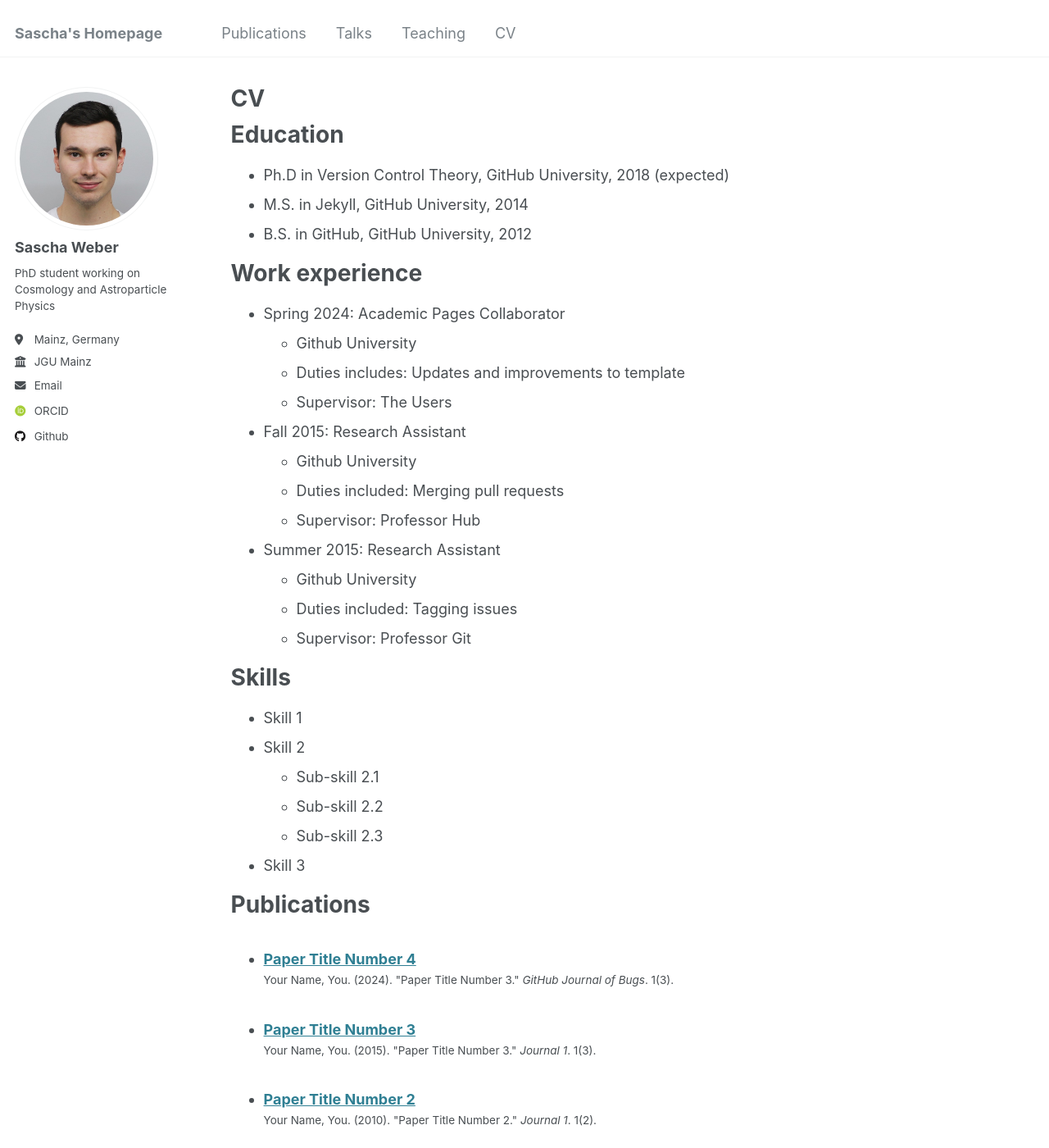
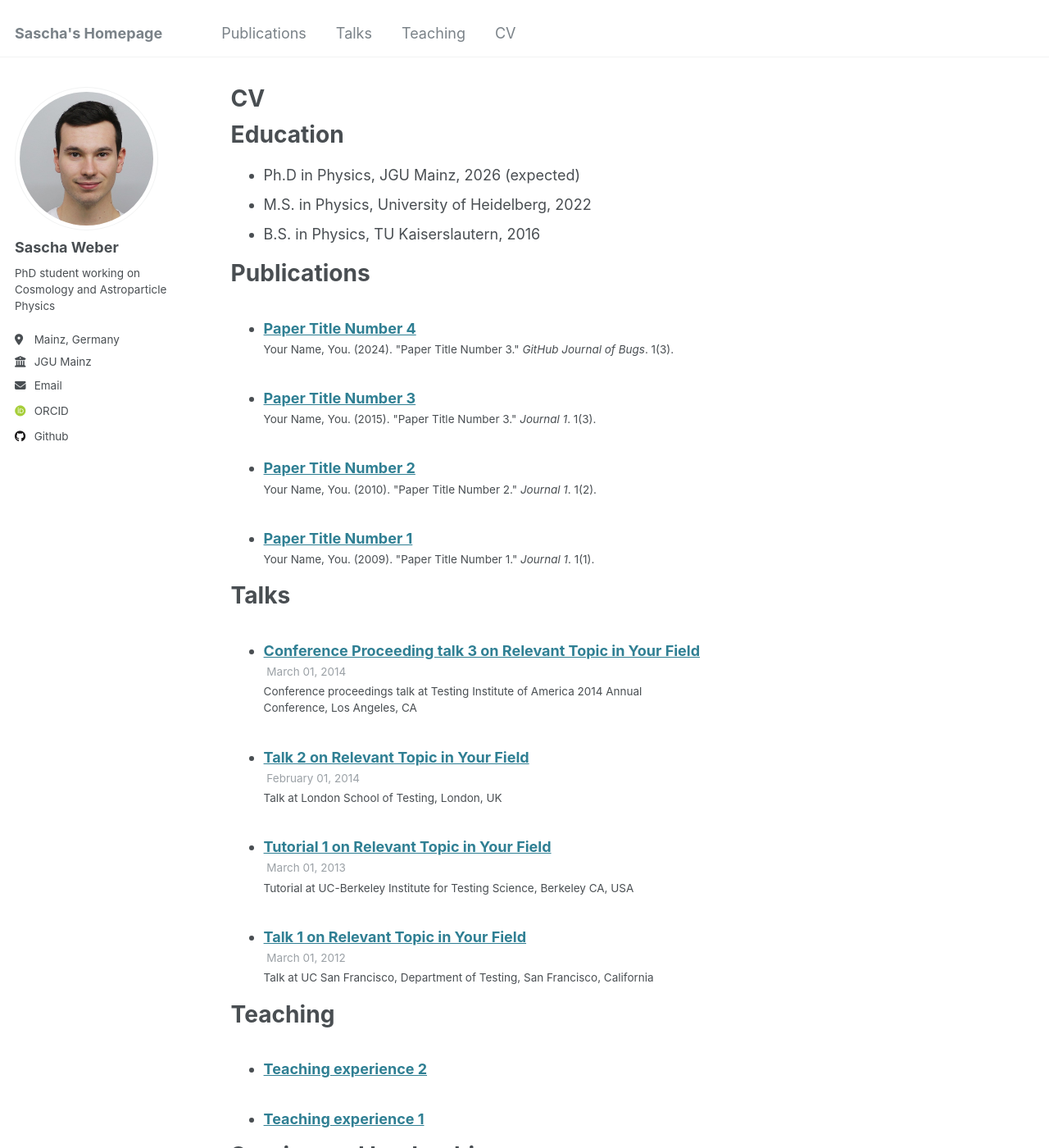
Before and after one commit to sweber31/sweber31.github.io, a Jekyll site: the page built from _pages/cv.md, in a window 1280 px wide and 1400 px high. Shown: the whole window at 82% size. Built offline with Jekyll 4.4.1, drawn with Linux system fonts in a browser that asks for light colours; some web fonts are replaced; some of the changed text lies outside the part shown.

Commit message:
Update cv.md

```diff
--- a/_pages/cv.md
+++ b/_pages/cv.md
@@ -11,35 +11,9 @@ redirect_from:
 
 Education
 ======
-* Ph.D in Version Control Theory, GitHub University, 2018 (expected)
-* M.S. in Jekyll, GitHub University, 2014
-* B.S. in GitHub, GitHub University, 2012
-
-Work experience
-======
-* Spring 2024: Academic Pages Collaborator
-  * Github University
-  * Duties includes: Updates and improvements to template
-  * Supervisor: The Users
-
-* Fall 2015: Research Assistant
-  * Github University
-  * Duties included: Merging pull requests
-  * Supervisor: Professor Hub
-
-* Summer 2015: Research Assistant
-  * Github University
-  * Duties included: Tagging issues
-  * Supervisor: Professor Git
-
-Skills
-======
-* Skill 1
-* Skill 2
-  * Sub-skill 2.1
-  * Sub-skill 2.2
-  * Sub-skill 2.3
-* Skill 3
+* Ph.D in Physics, JGU Mainz, 2026 (expected)
+* M.S. in Physics, University of Heidelberg, 2022
+* B.S. in Physics, TU Kaiserslautern, 2016
 
 Publications
 ======
@@ -61,4 +35,4 @@ Teaching
 
 Service and leadership
 ======
-* Currently signed in to 43 different slack teams
+* Journal Club Organizer at JGU Mainz Group Harz
```
